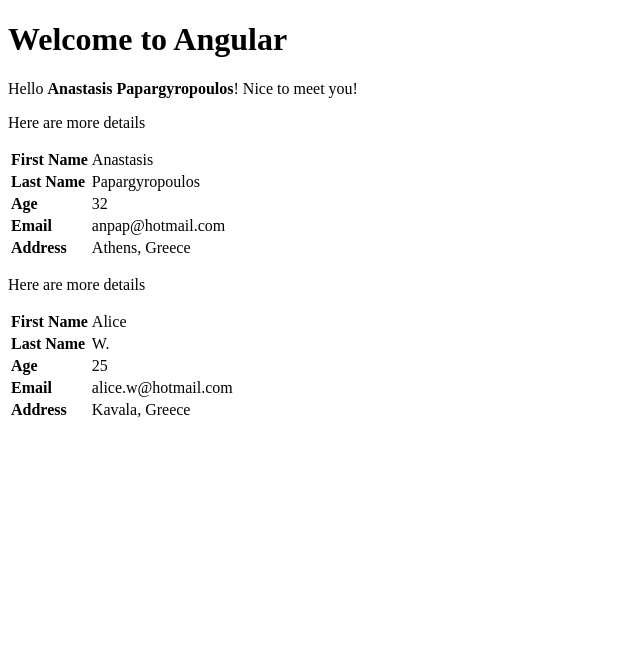
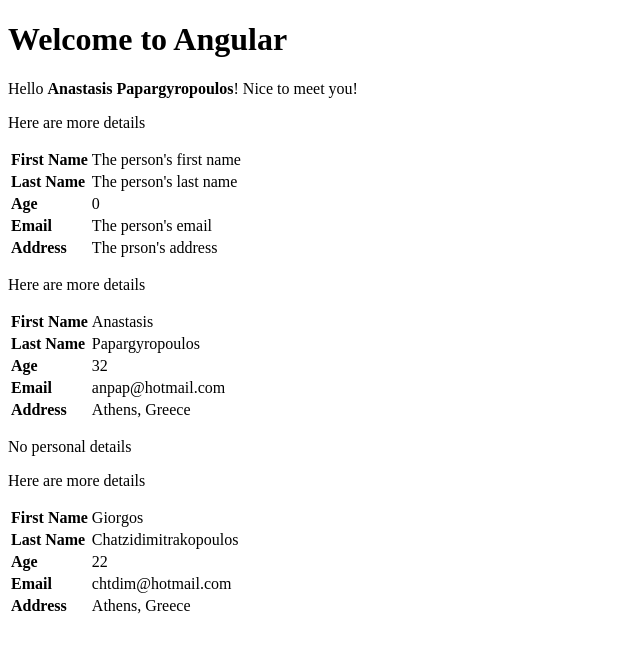
Before and after one commit to anaspaparg/angular-introduction, an Angular app: page / in a window 1280 px wide. Shown: the top 652 px of the page, without its empty margins (0-640 px from the left). Built offline with nearby package versions, Linux system fonts and the light colour scheme.

Commit message:
Input or undefinedn *ngIf Directive

```diff
--- a/src/app/app.component.html
+++ b/src/app/app.component.html
@@ -3,7 +3,10 @@
   Hello <strong>{{ name }} {{ lastname }}</strong>! Nice to meet you!
 </p>
 
+<app-person></app-person>
+
 
 <app-person [person]="person"></app-person>
+<app-person-alt></app-person-alt>
 
-<app-person [person]="person2"></app-person>
+<app-person-alt [person]="person2"></app-person-alt>
--- a/src/app/app.component.ts
+++ b/src/app/app.component.ts
@@ -2,11 +2,12 @@ import { Component } from '@angular/core';
 import { CommonModule } from '@angular/common';
 import { PersonComponent } from './person/person.component';
 import { Person } from './interfaces/person';
+import { PersonAltComponent } from './person-alt/person-alt.component';
 
 @Component({
   selector: 'app-root',
   standalone: true,
-  imports: [CommonModule, PersonComponent],
+  imports: [CommonModule, PersonComponent, PersonAltComponent],
   templateUrl: './app.component.html',
   styleUrls: ['./app.component.css']
 })
@@ -23,11 +24,10 @@ export class AppComponent {
   };
 
   person2: Person = {
-    givenName: 'Alice',
-    surname: 'W.',
-    age: 25,
-    email: 'alice.w@hotmail.com',
-    address: 'Kavala, Greece'
-  }
-
+    givenName: 'Giorgos',
+    surname: 'Chatzidimitrakopoulos',
+    age: 22,
+    email: 'chtdim@hotmail.com',
+    address: 'Athens, Greece'
+  };
 }
--- /dev/null
+++ b/src/app/person-alt/person-alt.component.html
@@ -0,0 +1,29 @@
+<ng-container *ngIf="person; else nodata">
+    <p>Here are more details</p>
+    <table>
+    <tr>
+        <td class="header">First Name</td>
+        <td>{{ person.givenName }}</td>
+    </tr>
+    <tr>
+        <td class="header">Last Name</td>
+        <td>{{ person.surname }}</td>
+    </tr>
+    <tr>
+        <td class="header">Age</td>
+        <td>{{ person.age }}</td>
+    </tr>
+    <tr>
+        <td class="header">Email</td>
+        <td>{{ person.email }}</td>
+    </tr>
+    <tr>
+        <td class="header">Address</td>
+        <td>{{ person.address }}</td>
+    </tr>
+    </table>
+</ng-container>
+
+<ng-template #nodata>
+    <p>No personal details</p>
+</ng-template>
--- a/src/styles.css
+++ b/src/styles.css
@@ -1 +1,4 @@
 /* You can add global styles to this file, and also import other style files */
+.header {
+    font-weight: bold;
+}
```
Also changed, not shown: src/app/person-alt/person-alt.component.ts (added, +14 -0 lines), src/app/person-alt/person-alt.component.css (added), 2 other files (tests, documents, lock files or other folders).
